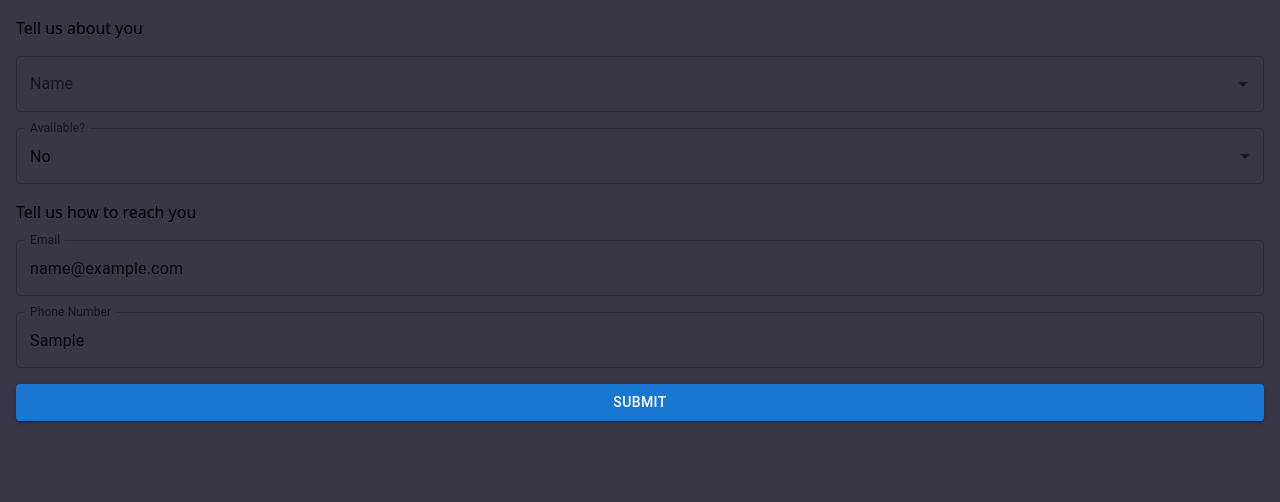
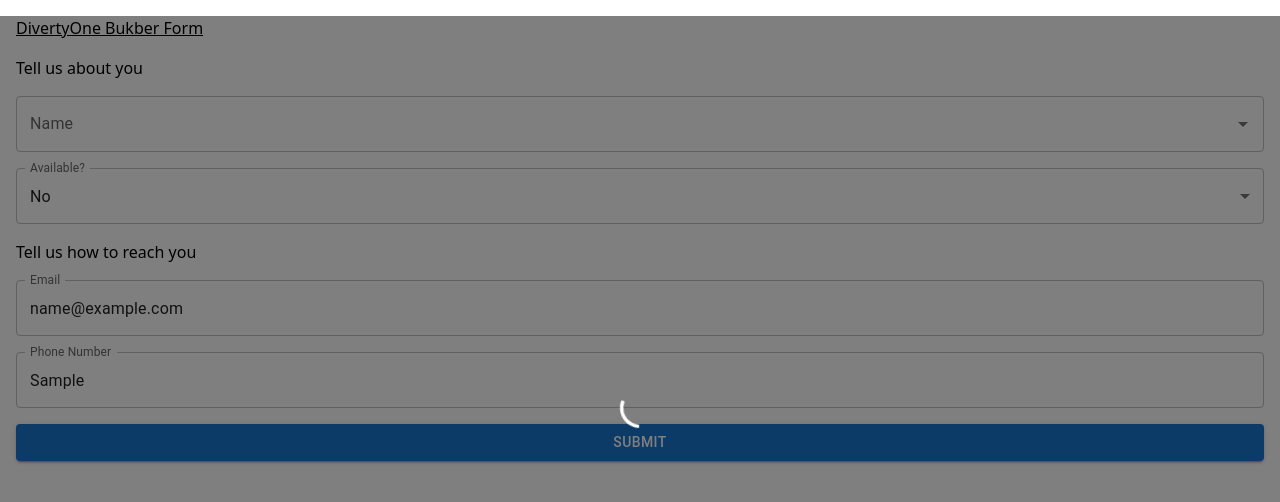
Before and after one commit to sierraleonez/form-server, a Next.js app: page / in a window 1280 px wide. Both pictures are taken after typing "Sample", "name@example.com", "Sample" into the empty fields and a click on the button "SUBMIT". Shown: the top 502 px of the page. Built offline with nearby package versions, Linux system fonts and the light colour scheme; no server answers.

Commit message:
update page

```diff
--- a/pages/index.tsx
+++ b/pages/index.tsx
@@ -1,6 +1,11 @@
 import {
   Autocomplete,
+  Backdrop,
   Button,
+  CircularProgress,
+  Dialog,
+  DialogContent,
+  DialogTitle,
   FormControl,
   InputLabel,
   MenuItem,
@@ -21,38 +26,50 @@ type Student = {
 };
 
 type PostFormPayload = {
-  participantId: number
-  isComing: boolean
-  email: string
-  phoneNumber: number
-}
+  participantId: number;
+  isComing: boolean;
+  email: string;
+  phoneNumber: string;
+};
 
 export default function Home() {
   const [selectedName, setSelectedName] = useState<string>("");
   const [listStudent, setListStudent] = useState<Array<string>>([]);
-  const [isAvailable, setIsAvailable] = useState(0);
+  const [loading, setLoading] = useState<boolean>(false)
+  const [openSnack, setOpenSnack] = useState<boolean>(false);
 
-  function postFormData(data: { email: any; phoneNumber: any; available: any; }) {
+  function postFormData(data: {
+    email: any;
+    phoneNumber: any;
+    available: any;
+  }) {
+    setTimeout(() => {
+    }, 2000)
     try {
+      setLoading(true)
       const payload: PostFormPayload = {
         email: data.email || "",
-        phoneNumber: Number(data.phoneNumber),
+        phoneNumber: String(data.phoneNumber),
         isComing: Boolean(data.available),
-        participantId: Number(selectedName.split("-")[0])
-      }
+        participantId: Number(selectedName.split("-")[0]),
+      };
       Fetcher.post("/form", payload).then(res => {
-        console.log(res)
+        setSelectedName("")
         formik.resetForm()
+        setOpenSnack(true);
+        setLoading(false)
+        // console.log(res)
       })
-    } catch(err) {
-      console.log(err)
+    } catch (err) {
+      setLoading(false)
+      console.log(err);
     }
   }
   function getFormData() {
     Fetcher.get("/form-content").then((res) => {
       const list = res.data.map((std: { name: any; id: any }, idx: number) => {
-        return std.id + "-" + std.name
-      })
+        return std.id + "-" + std.name;
+      });
       setListStudent(list);
     });
   }
@@ -71,10 +88,11 @@ export default function Home() {
   });
 
   return (
-    <div className="bg-accent flex-column flex-auto h-screen p-4 space-y-4">
+    <div className="bg-white flex-column flex-auto h-screen p-4 space-y-4">
+      <h1 className="text-black underline">DivertyOne Bukber Form</h1>
       <form onSubmit={formik.handleSubmit} className="space-y-4">
         <div className="space-y-4">
-          <h3>Tell us about you</h3>
+          <h3 className="text-black">Tell us about you</h3>
           <FormControl fullWidth>
             <Autocomplete
               color="secondary"
@@ -108,17 +126,49 @@ export default function Home() {
           </FormControl>
         </div>
 
-        <h3>Tell us how to reach you</h3>
+        <h3 className="text-black">Tell us how to reach you</h3>
         <div>
           <FormControl fullWidth className="space-y-4">
-            <TextField label="Email" name="email" value={formik.values.email} onChange={formik.handleChange}/>
-            <TextField label="Phone Number" name="phoneNumber" value={formik.values.phoneNumber} onChange={formik.handleChange}/>
+            <TextField
+              label="Email"
+              name="email"
+              value={formik.values.email}
+              onChange={formik.handleChange}
+            />
+            <TextField
+              label="Phone Number"
+              name="phoneNumber"
+              value={formik.values.phoneNumber}
+              onChange={formik.handleChange}
+            />
           </FormControl>
         </div>
 
-        <Button color="primary" variant="contained" fullWidth type="submit">
+        <Button color="primary" variant="contained" fullWidth type="submit" className="text-black">
           Submit
         </Button>
+
+        <Dialog open={openSnack} onClose={() => setOpenSnack(false)}>
+          <DialogTitle>Data submitted</DialogTitle>
+          <DialogContent>
+            <p>Thank you, Your registration is now complete.</p>
+            <p>Please follow the payment instruction and event guideline</p>
+            <p>See you there!</p>
+          </DialogContent>
+        </Dialog>
+        {/* <Snackbar
+          open={openSnack}
+          autoHideDuration={1000}
+          onClose={() => setOpenSnack(false)}
+        >
+          <Alert severity="success">Your data successfully submitted</Alert>
+        </Snackbar> */}
+        <Backdrop
+          sx={{ color: "#fff", zIndex: (theme: any) => theme.zIndex.drawer + 1 }}
+          open={loading}
+        >
+          <CircularProgress color="inherit" />
+        </Backdrop>
       </form>
     </div>
   );
```
